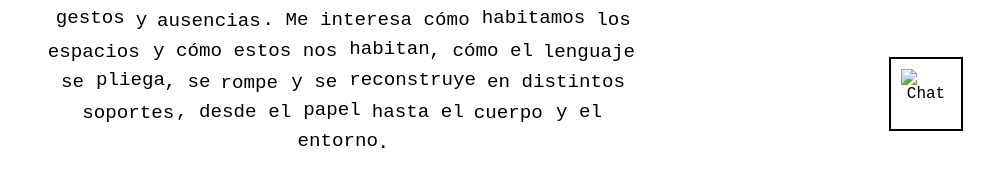
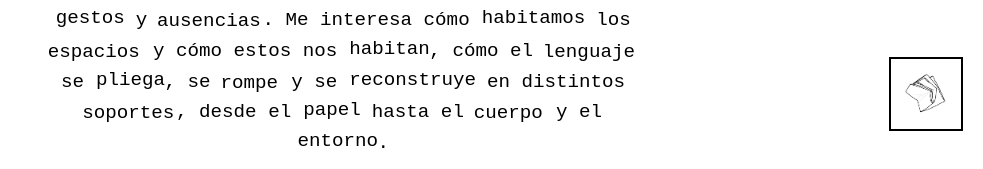
Before and after one commit to NitaMorales/website-front-end, a plain HTML site: page index.html in a window 1280 px wide. Shown: the part 649-818 px from the top of the page, without its empty margins (297-1280 px from the left). Drawn offline with Linux system fonts and the light colour scheme.

Commit message:
fixing icon

```diff
--- a/index.html
+++ b/index.html
@@ -135,7 +135,7 @@
         Cada <span>proyecto</span> es un nuevo <span>intento</span> de <span>nombrar</span> lo <span>inasible</span>, de <span>capturar</span> lo que se <span>escapa</span>.
     </p>
     <div class="chat-button" onclick="toggleChat()">
-        <img src="/mnt/data/Icon.svg" alt="Chat">
+        <img src="Icon.png" alt="Chat">
     </div>
     <div class="chat-container">
         <div class="chat-messages"></div>
```
